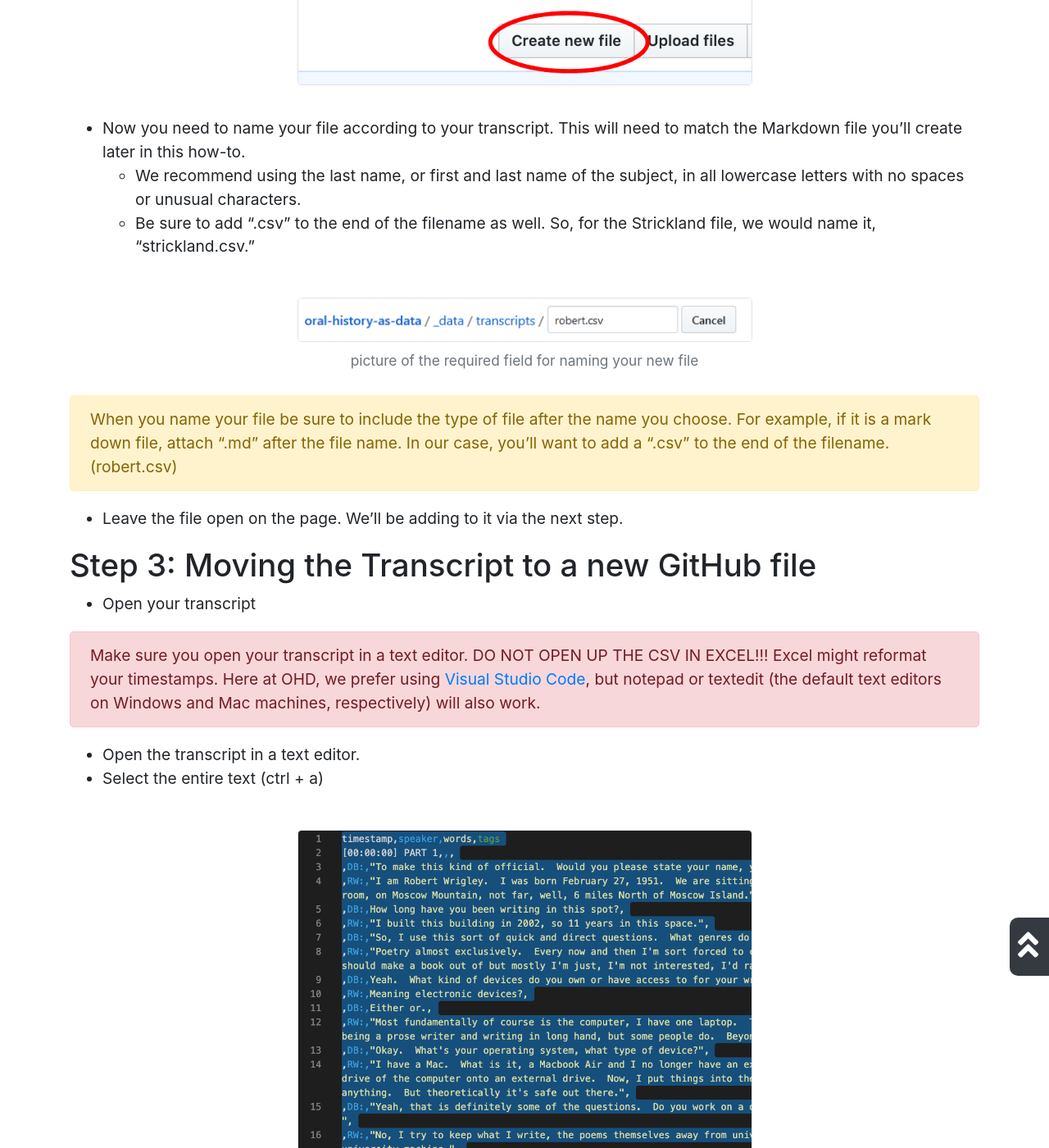
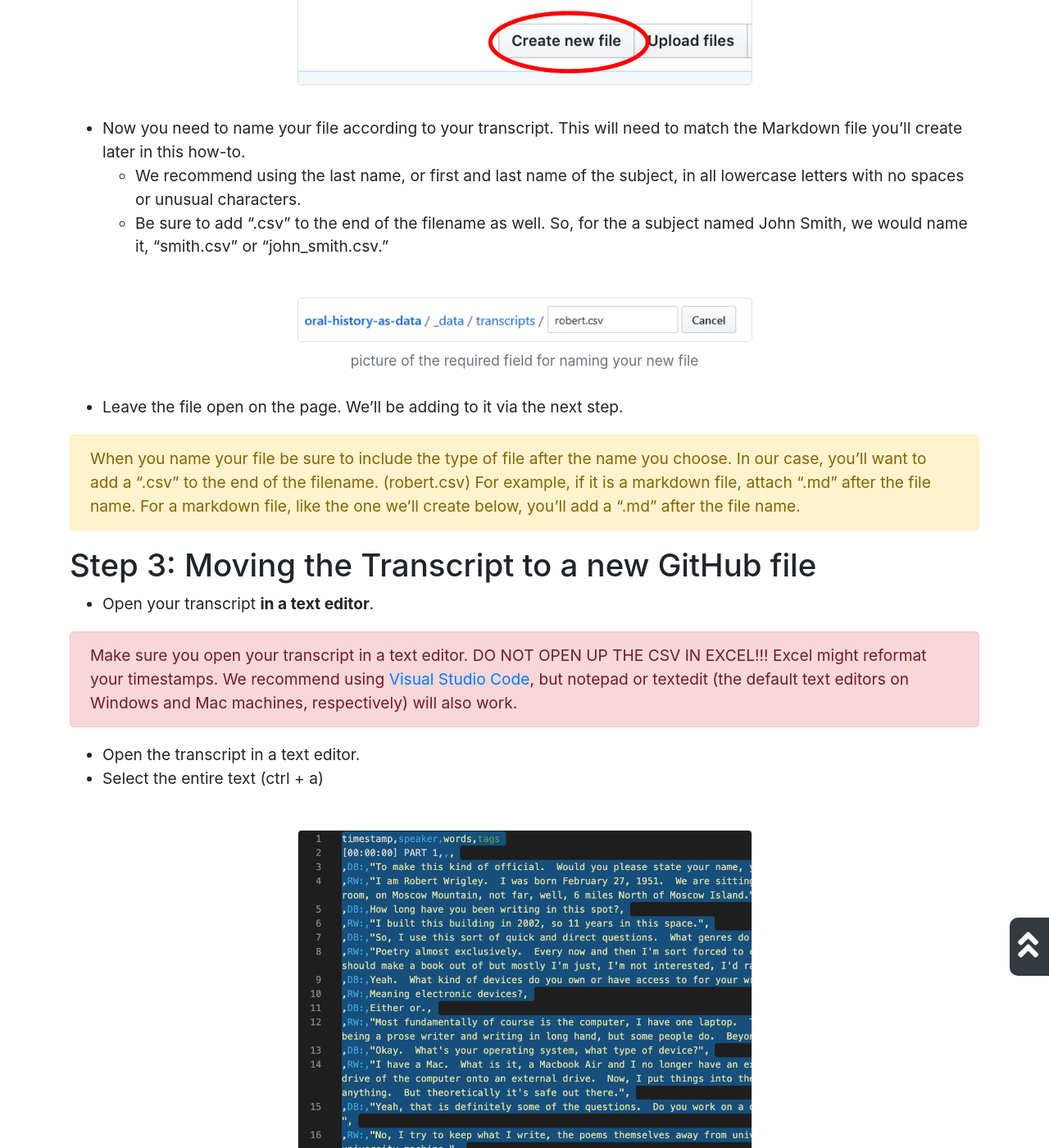
Before and after one commit to uidaholib/oral-history-as-data, a Jekyll site: the page built from _howto/configurethesite.md, in a window 1280 px wide and 1400 px high, scrolled down 1394 px. Shown: the whole window at 82% size. Built offline with Jekyll 4.4.1, drawn with Linux system fonts in a browser that asks for light colours; nearby versions of some CDN libraries; comment, search, counter and statistics services are not loaded.

Commit message:
further tweeks to content

```diff
--- a/_howto/configurethesite.md
+++ b/_howto/configurethesite.md
@@ -21,19 +21,19 @@ Below are a few quick steps to help you begin configuring your GitHub site for u
 {% include bootstrap/figure.md img="howto/new_file.png" caption="" alt="picture of the create new file button in the newly created repository" class="w-50" %}
 - Now you need to name your file according to your transcript. This will need to match the Markdown file you'll create later in this how-to.
     - We recommend using the last name, or first and last name of the subject, in all lowercase letters with no spaces or unusual characters.
-    - Be sure to add ".csv" to the end of the filename as well. So, for the Strickland file, we would name it, "strickland.csv."
+    - Be sure to add ".csv" to the end of the filename as well. So, for the a subject named John Smith, we would name it, "smith.csv" or "john_smith.csv."
 {% include bootstrap/figure.md img="howto/name_file.png" caption="picture of the required field for naming your new file" alt="" class="w-50" %}
+- Leave the file open on the page. We'll be adding to it via the next step.
 
 {:.alert .alert-warning}
-When you name your file be sure to include the type of file after the name you choose. For example, if it is a mark down file, attach ".md" after the file name. In our case, you'll want to add a ".csv" to the end of the filename. (robert.csv)
-- Leave the file open on the page. We'll be adding to it via the next step.
+When you name your file be sure to include the type of file after the name you choose. In our case, you'll want to add a ".csv" to the end of the filename. (robert.csv) For example, if it is a markdown file, attach ".md" after the file name. For a markdown file, like the one we'll create below, you'll add a ".md" after the file name.
 
 ## Step 3: Moving the Transcript to a new GitHub file
 
-- Open your transcript
+- Open your transcript **in a text editor**.
 
 {:.alert .alert-danger}
-Make sure you open your transcript in a text editor. DO NOT OPEN UP THE CSV IN EXCEL!!! Excel might reformat your timestamps. Here at OHD, we prefer using [Visual Studio Code](https://code.visualstudio.com/), but notepad or textedit (the default text editors on Windows and Mac machines, respectively) will also work.
+Make sure you open your transcript in a text editor. DO NOT OPEN UP THE CSV IN EXCEL!!! Excel might reformat your timestamps. We recommend using [Visual Studio Code](https://code.visualstudio.com/), but notepad or textedit (the default text editors on Windows and Mac machines, respectively) will also work.
 - Open the transcript in a text editor.
 - Select the entire text (ctrl + a)
 {% include bootstrap/figure.md img="howto/text_editor.png" caption="transcript selected in text editor" alt="" class="w-50" %}
```
Also changed, not shown: 1 other file.
